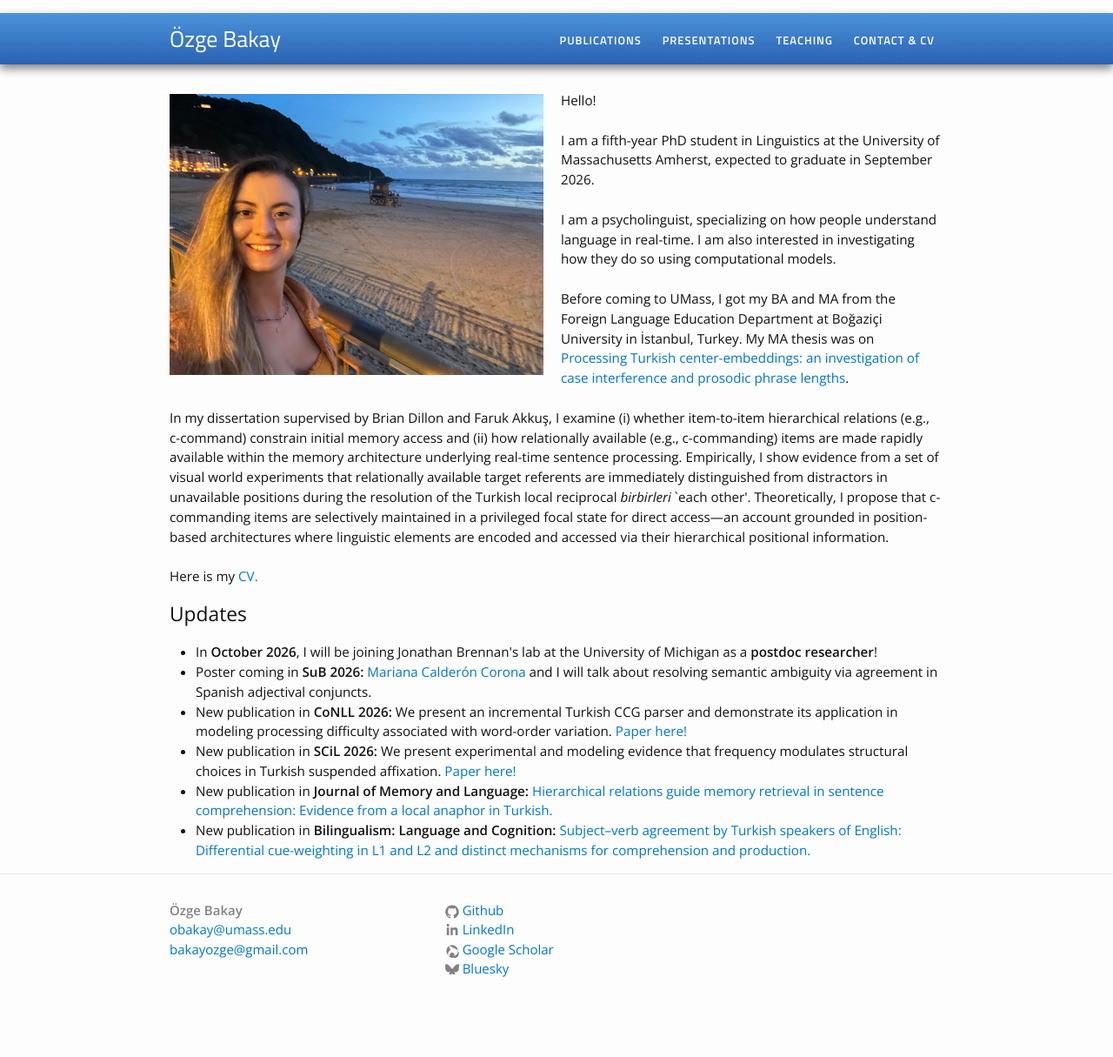
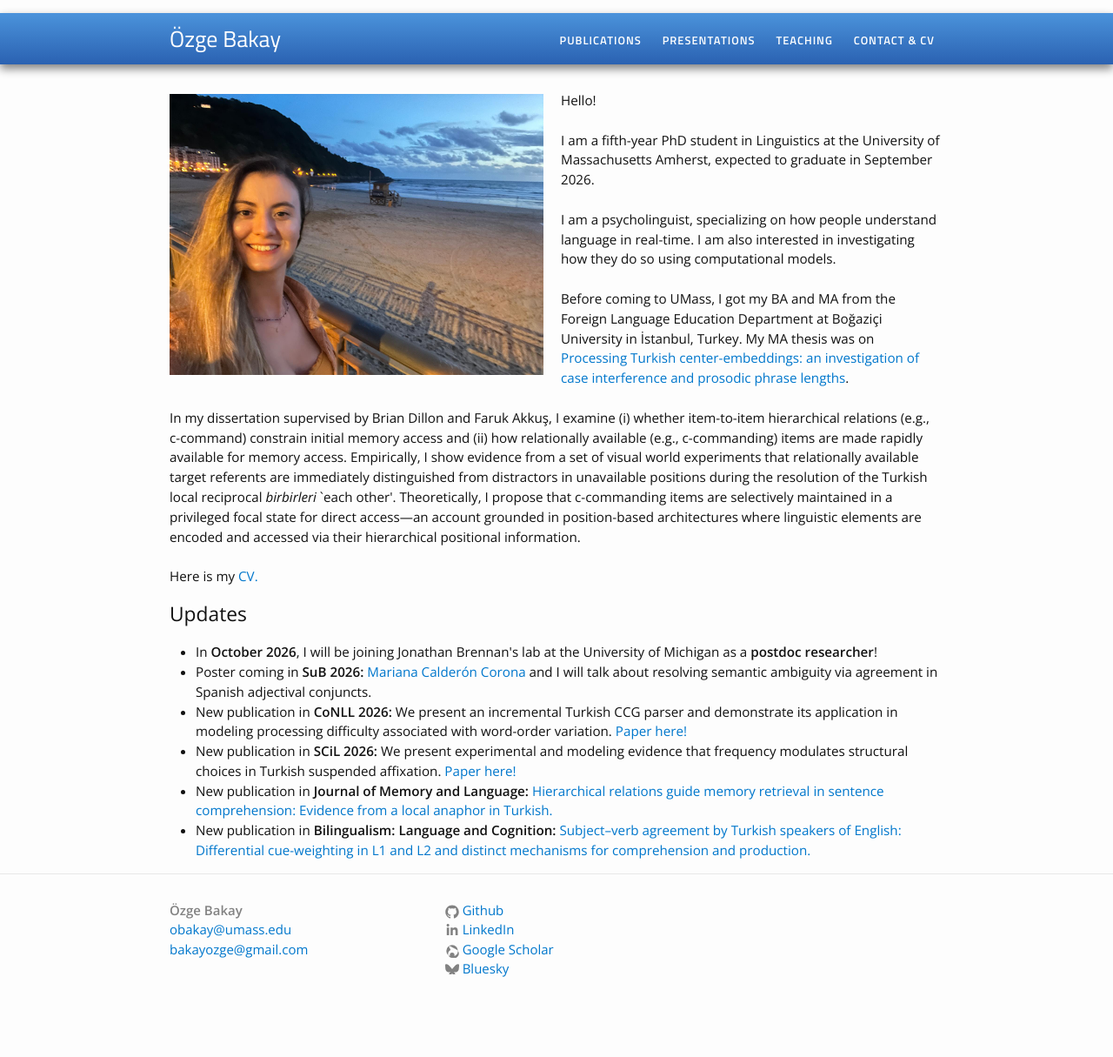
Before and after one commit to ozgebakay/ozgebakay.github.io, a Jekyll site: the page built from index.html, in a window 1280 px wide. Shown: the whole page at 87% size. Built offline with Jekyll 4.4.1, drawn with Linux system fonts in a browser that asks for light colours.

Commit message:
Update index.html

```diff
--- a/index.html
+++ b/index.html
@@ -14,7 +14,7 @@
 
 Before coming to UMass, I got my BA and MA from the Foreign Language Education Department at Boğaziçi University in İstanbul, Turkey. My MA thesis was on <a href="https://drive.google.com/file/d/14g6h468X45LS5cQqZ8u38hscxFIGchVK/view" target="_blank">Processing Turkish center-embeddings: an investigation of case interference and prosodic phrase lengths</a>.<br><br>
 
-In my dissertation supervised by Brian Dillon and Faruk Akkuş, I examine (i) whether item-to-item hierarchical relations (e.g., c-command) constrain initial memory access and (ii) how relationally available (e.g., c-commanding) items are made rapidly available within the memory architecture underlying real-time sentence processing. Empirically, I show evidence from a set of visual world experiments that relationally available target referents are immediately distinguished from distractors in unavailable positions during the resolution of the Turkish local reciprocal <i>birbirleri</i> `each other'. Theoretically, I propose that c-commanding items are selectively maintained in a privileged focal state for direct access&mdash;an account grounded in position-based architectures where linguistic elements are encoded and accessed via their hierarchical positional information. <br><br>
+In my dissertation supervised by Brian Dillon and Faruk Akkuş, I examine (i) whether item-to-item hierarchical relations (e.g., c-command) constrain initial memory access and (ii) how relationally available (e.g., c-commanding) items are made rapidly available for memory access. Empirically, I show evidence from a set of visual world experiments that relationally available target referents are immediately distinguished from distractors in unavailable positions during the resolution of the Turkish local reciprocal <i>birbirleri</i> `each other'. Theoretically, I propose that c-commanding items are selectively maintained in a privileged focal state for direct access&mdash;an account grounded in position-based architectures where linguistic elements are encoded and accessed via their hierarchical positional information. <br><br>
 
 Here is my <a href="/OzgeBakay_CV.pdf">CV.</a></p>
 
```
